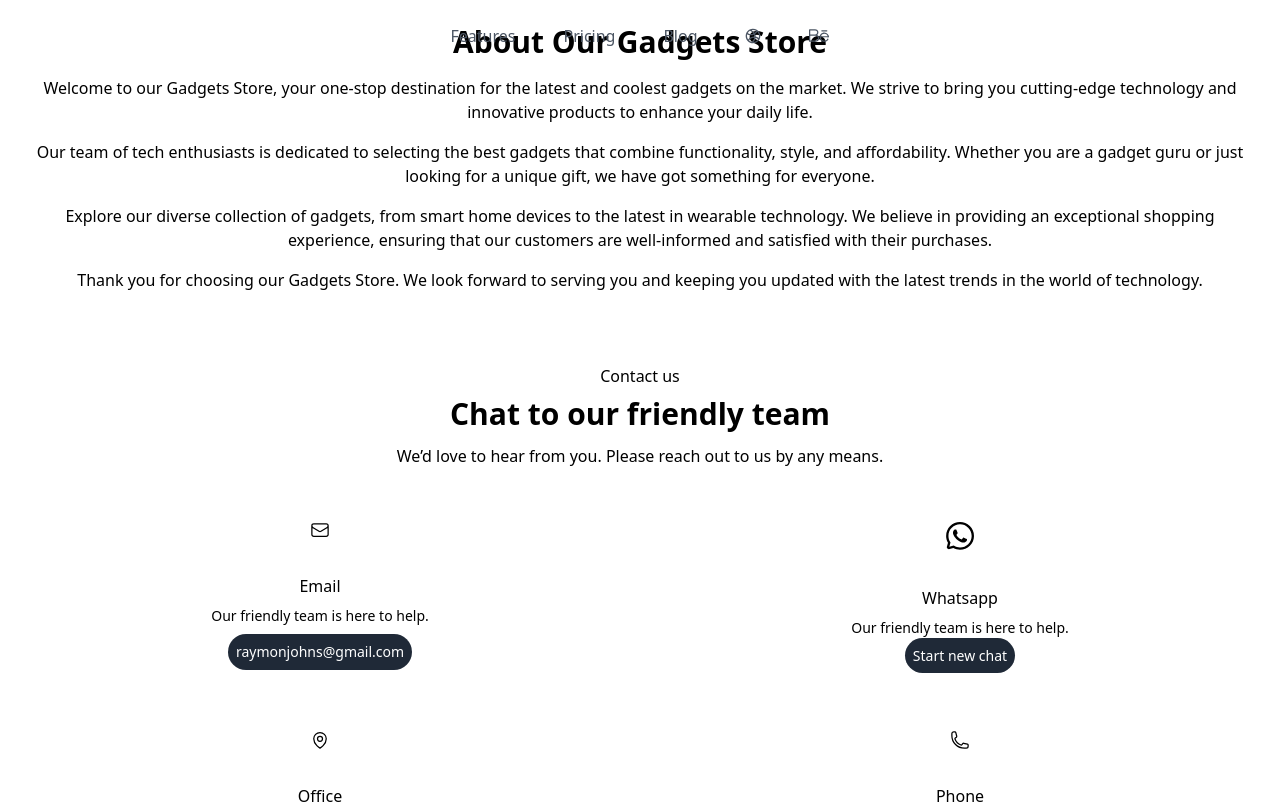
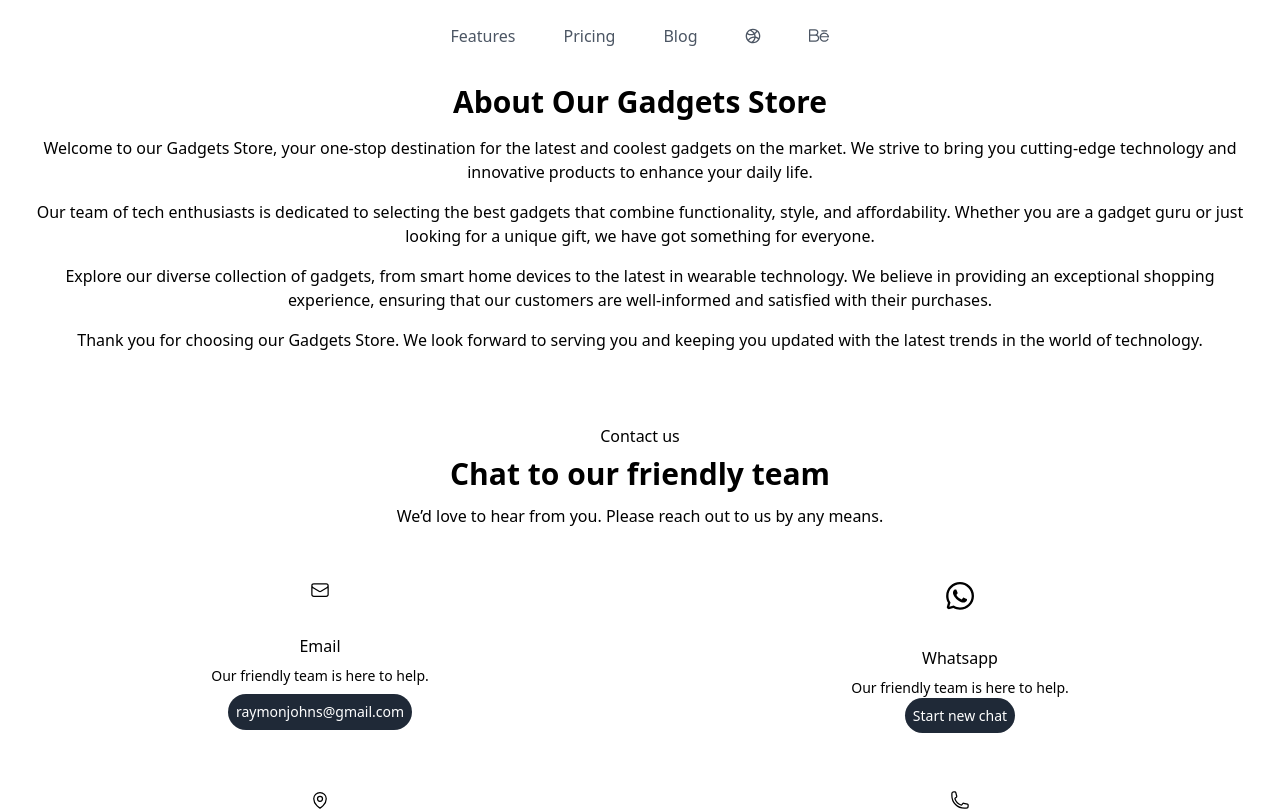
Before and after one commit to R4D3V/REED-STORES, a React (Vite) app: page /about in a window 1280 px wide. Shown: the top 811 px of the page. Built offline with nearby package versions, Linux system fonts and the light colour scheme.

Commit message:
Update about.jsx

```diff
--- a/src/pages/about.jsx
+++ b/src/pages/about.jsx
@@ -3,7 +3,7 @@ import whatsapp from "../icons/whatsapp.svg"
 function About() {
 
   return (
-    <div className="container">
+    <div className="container mt-[60px]">
      <div className="container mx-auto p-6 text-center">
       <h2 className="text-3xl font-bold mb-4">About Our Gadgets Store</h2>
       <p className="mb-4">
```
